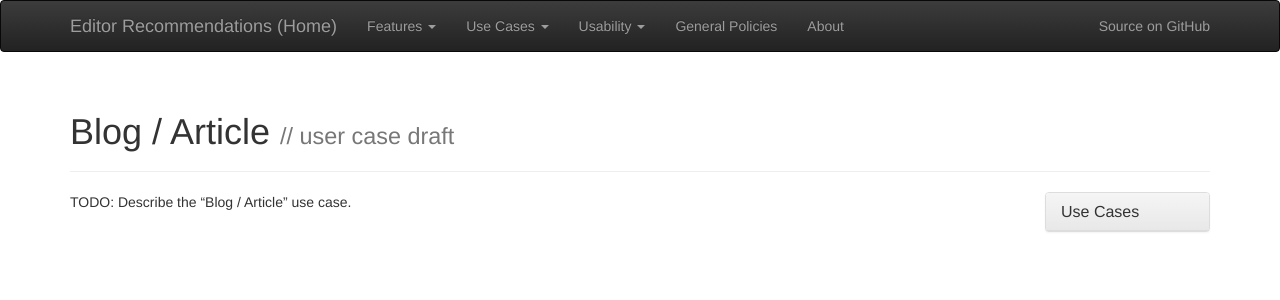
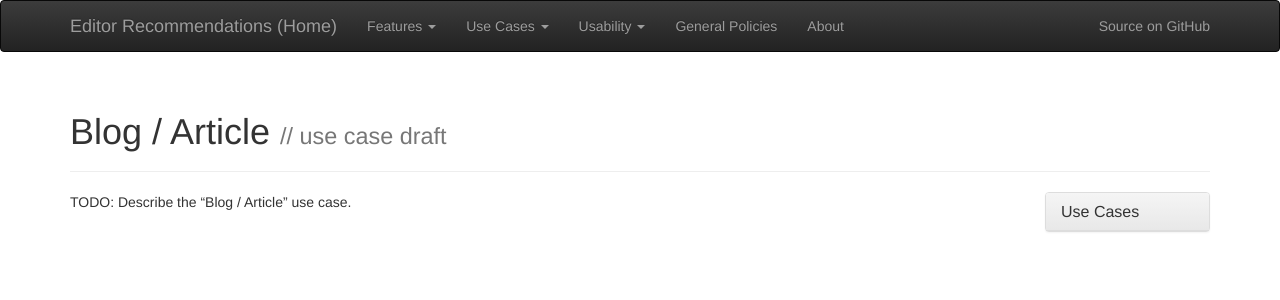
Before and after one commit to ckeditor/editor-recommendations, a Jekyll site: the page built from _use-cases/blog-article.md, in a window 1280 px wide. Shown: the top 300 px of the page. Built offline with Jekyll 4.4.1, drawn with Linux system fonts in a browser that asks for light colours; nearby versions of some CDN libraries.

Commit message:
Small fixes in templates: changed body block to description in usability and changed subheadings to use span instead of small.

```diff
--- a/_includes/feature.html
+++ b/_includes/feature.html
@@ -1,5 +1,5 @@
 <div class="page-header">
-    <h1>{{ page.feature.name }} <small> // feature {{ page.feature.status | downcase }}</small></h1>
+    <h1>{{ page.feature.name }} <span class="small"> // feature {{ page.feature.status | downcase }}</span></h1>
 </div>
 
 <div class="row">
--- a/_includes/usability.html
+++ b/_includes/usability.html
@@ -1,10 +1,10 @@
 <div class="page-header">
-    <h1>{{ page.usability.title }} <small> // usability {{ page.usability.status | downcase }}</small></h1>
+    <h1>{{ page.usability.title }} <span class="small"> // usability {{ page.usability.status | downcase }}</span></h1>
 </div>
 
 <div class="row">
     <div class="col-md-10">
-        {{ body | markdownify }}
+        {{ description | markdownify }}
     </div>
     <div class="col-md-2">
         <div class="panel panel-default">
--- a/_includes/use-case.html
+++ b/_includes/use-case.html
@@ -1,5 +1,5 @@
 <div class="page-header">
-    <h1>{{ page.case.title }} <small> // user case {{ page.case.status | downcase }}</small></h1>
+    <h1>{{ page.case.title }} <span class="small"> // use case {{ page.case.status | downcase }}</span></h1>
 </div>
 
 <div class="row">
```
Also changed, not shown: _usability/enter-key.md (+1 -1 lines), _usability/tab-key.md (+1 -1 lines).
